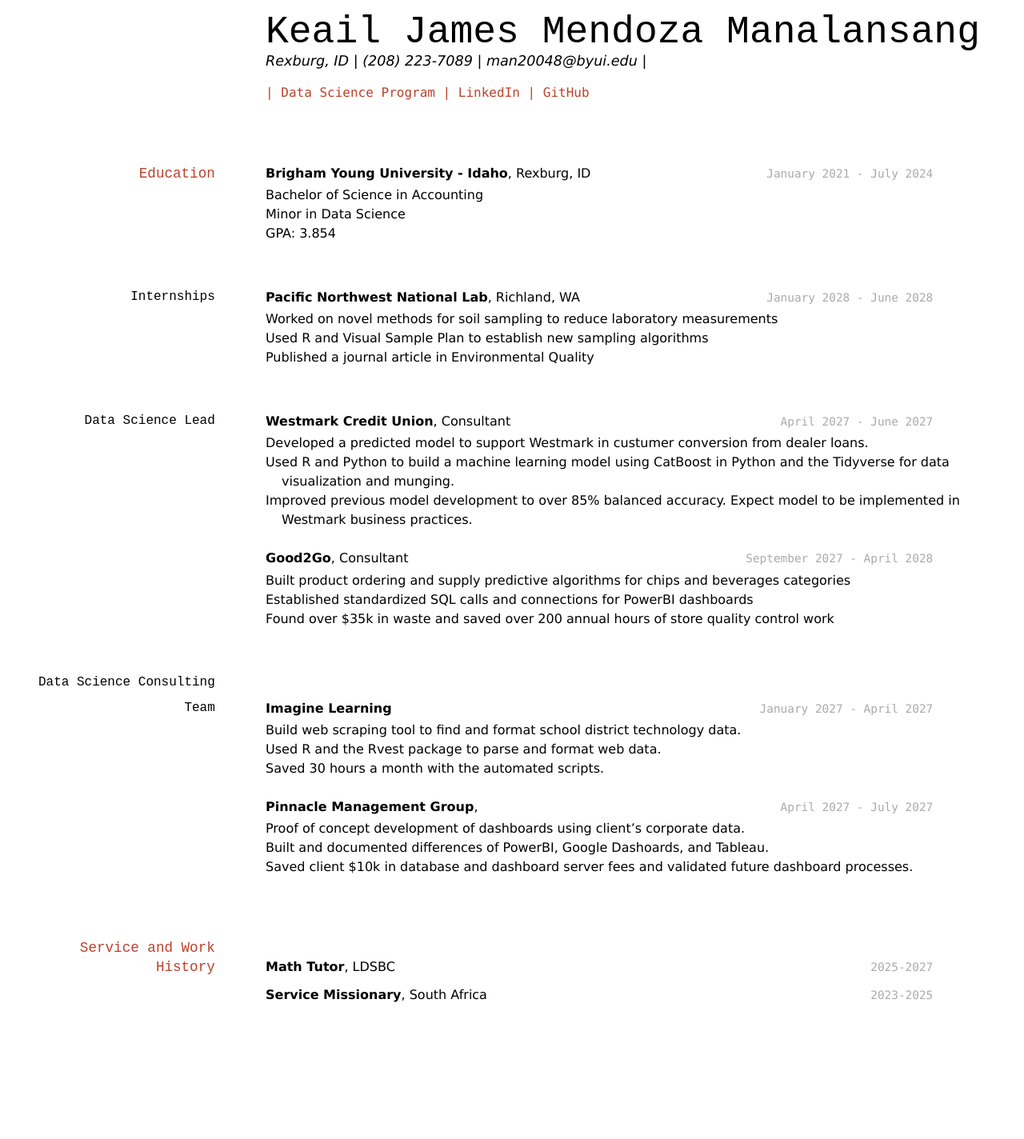
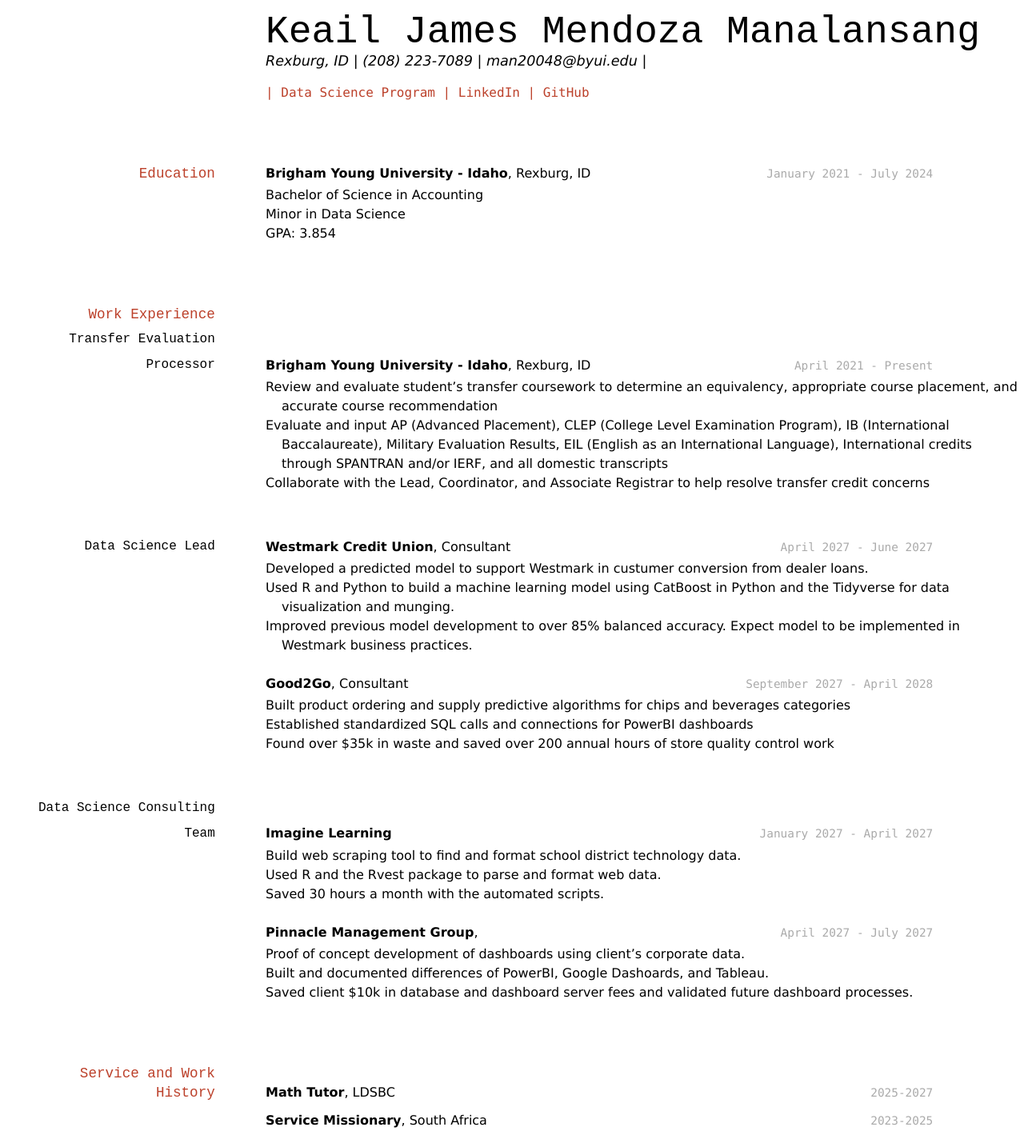
Before and after one commit to kjmm0703/James-Resume, a Jekyll site: the page built from docs/index.md, in a window 1280 px wide. Shown: the whole page at 80% size. Built offline with Jekyll 4.4.1, drawn with Linux system fonts in a browser that asks for light colours; before the commit the page ends 1267 px from its top, so only the background shows below that.

Commit message:
Update index.md

```diff
--- a/docs/index.md
+++ b/docs/index.md
@@ -23,14 +23,16 @@ __Brigham Young University - Idaho__, Rexburg, ID
 - GPA: 3.854
 
 
-### Internships
+## Work Experience
 
-`January 2028 - June 2028`
-__Pacific Northwest National Lab__, Richland, WA
+### Transfer Evaluation Processor
 
-- Worked on novel methods for soil sampling to reduce laboratory measurements
-- Used R and Visual Sample Plan to establish new sampling algorithms
-- Published a journal article in Environmental Quality
+`April 2021 - Present`
+__Brigham Young University - Idaho__, Rexburg, ID
+
+- Review and evaluate student's transfer coursework to determine an equivalency, appropriate course placement, and accurate course recommendation
+- Evaluate and input AP (Advanced Placement), CLEP (College Level Examination Program), IB (International Baccalaureate), Military Evaluation Results, EIL (English as an International Language), International credits through SPANTRAN and/or IERF, and all domestic transcripts
+- Collaborate with the Lead, Coordinator, and Associate Registrar to help resolve transfer credit concerns
 
 
 ### Data Science Lead
```
